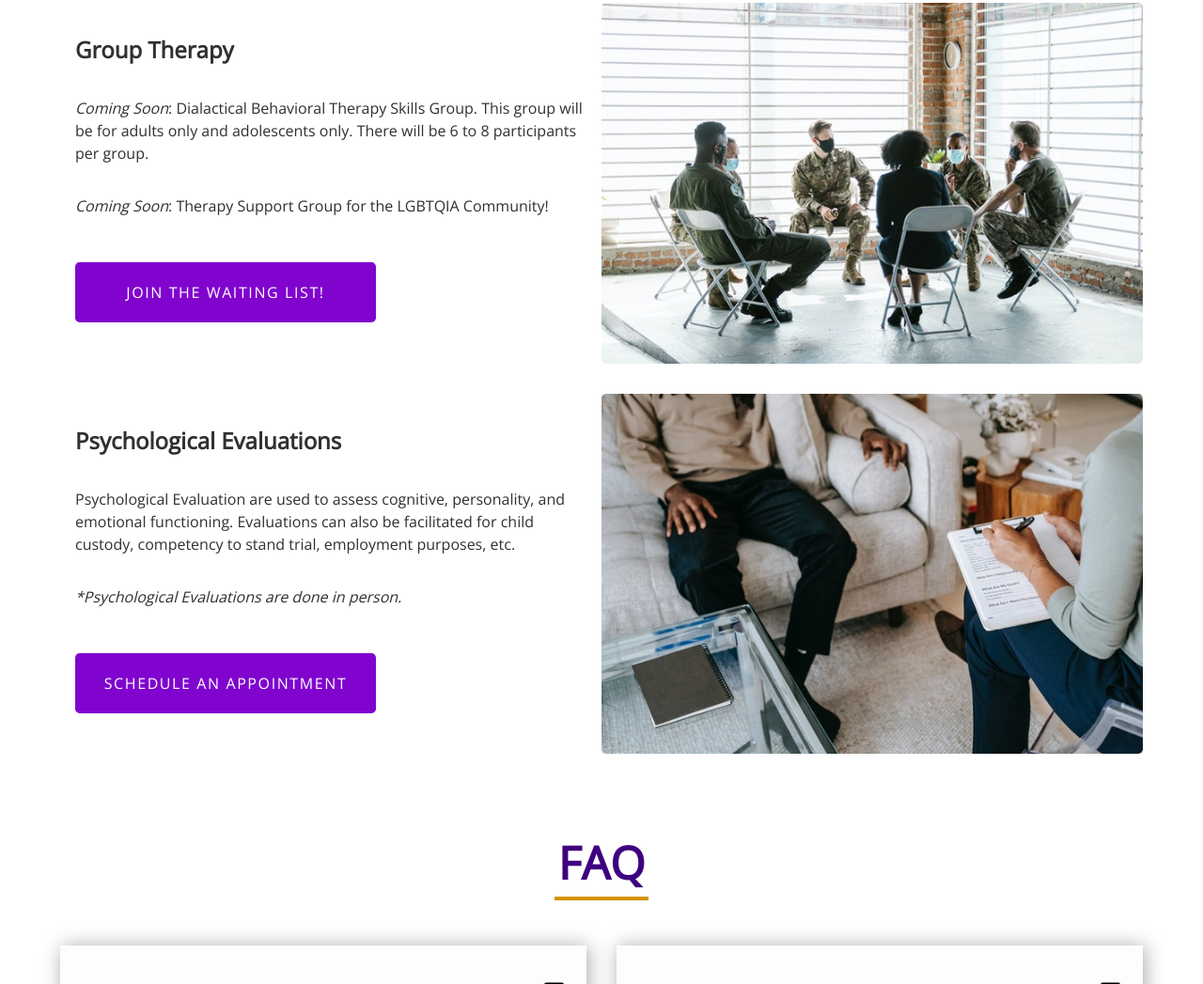
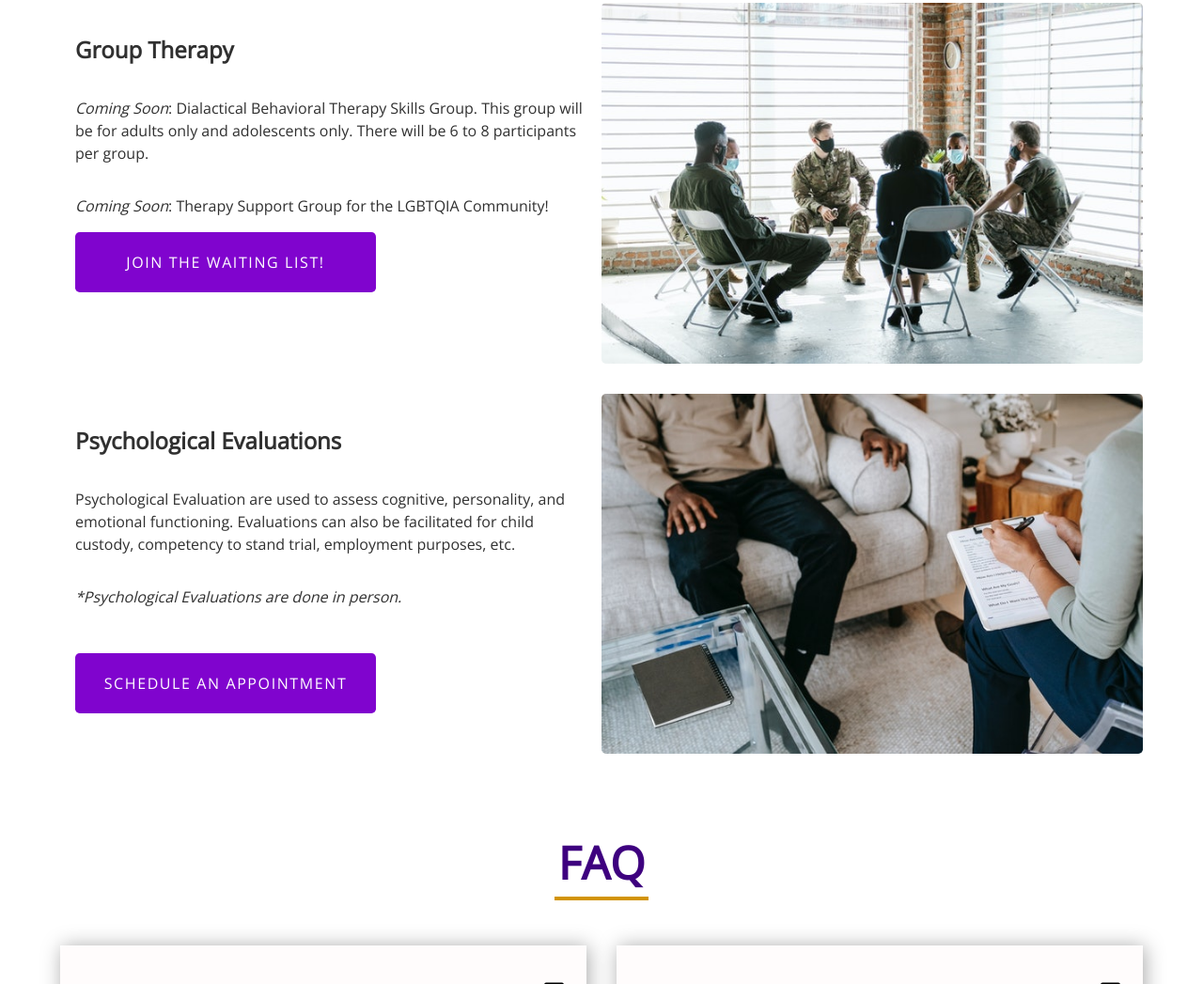
Before and after one commit to artsycoder533/VOHPS-LLC, a website: page services.html in a window 1280 px wide. Shown: the part 1164-2211 px from the top of the page at 94% size. Drawn offline with nearby package versions, Linux system fonts and the light colour scheme.

Commit message:
changed join weaiting list button to a

```diff
--- a/scss/pages/_allservices.scss
+++ b/scss/pages/_allservices.scss
@@ -180,6 +180,12 @@
 	// }
 }
 
+
+.btn-contact {
+	display: grid;
+	place-items: center;
+	margin: 0;
+}
 // .btn-box {
 //     display: flex;
 //     // justify-content: space-between;
--- a/services.html
+++ b/services.html
@@ -159,7 +159,7 @@
 						<em>Coming Soon</em>: Therapy Support Group for the LGBTQIA
 						Community!
 					</p>
-					<button class="btn schedule">Join the Waiting List!</button>
+					<a href="index.html#contact" class="btn btn-contact">Join the Waiting List!</a>
 				</div>
 				<div class="content-right groups">
 					<!-- <img src="/images/group2.jpg" alt="woman holding chest"> -->
```
Also changed, not shown: assets/css/style.css, 1 other file.
